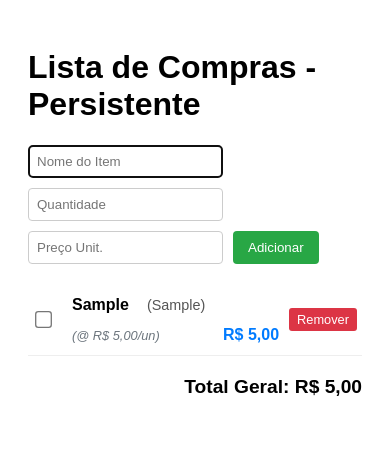
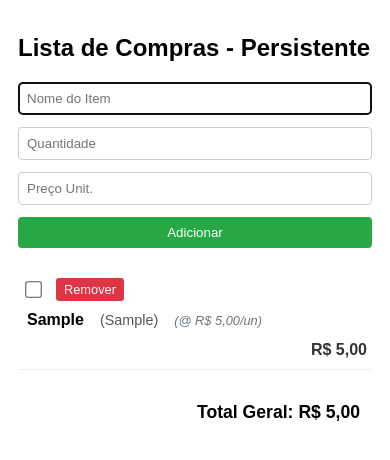
Before and after one commit to Denisson1212/lista-compras-pwa, a plain HTML site: page index.html in a window 390 px wide. Both pictures are taken after typing "Sample", "Sample", "5" into the empty fields and a click on the button "Adicionar". Drawn offline with Linux system fonts and the light colour scheme.

Commit message:
Add files via upload
"Adiciona CSS para responsividade"

```diff
--- a/index.html
+++ b/index.html
@@ -25,6 +25,83 @@
         input.edit-field { padding: 3px; font-size: inherit; font-family: inherit; border: 1px solid #999; border-radius: 3px; margin-right: 5px; box-sizing: border-box; }
         input.edit-field.nome { min-width: 100px; flex-grow: 1; } input.edit-field.qtd { width: 80px; } input.edit-field.preco { width: 80px; }
         li.item-comprado { opacity: 0.6; } .item-comprado .item-info { text-decoration: line-through; color: grey; } .item-comprado .item-preco-total { text-decoration: line-through; color: grey; } .item-comprado input.edit-field { text-decoration: none; opacity: 1; color: initial; }
+    /* --- Media Query para Telas Pequenas (Ex: Celulares) --- */
+@media (max-width: 600px) { /* Aplica estas regras quando a largura da tela for 600px ou menos */
+
+body {
+    padding: 10px; /* Reduz padding geral no celular */
+}
+
+.container {
+    padding: 15px; /* Reduz padding interno do container */
+}
+
+h1 {
+    font-size: 1.5em; /* Reduz um pouco o título */
+    margin-bottom: 20px;
+}
+
+/* Ajustes na Área de Adicionar */
+#area-adicionar {
+    flex-direction: column; /* Empilha os inputs e botão verticalmente */
+    gap: 12px; /* Ajusta o espaçamento vertical */
+}
+
+#area-adicionar input,
+#area-adicionar button {
+    width: 100%; /* Faz cada input/botão ocupar a largura total */
+    box-sizing: border-box; /* Garante que padding não aumente a largura total */
+}
+
+/* Ajustes nos Itens da Lista */
+#lista-compras li {
+    flex-wrap: wrap; /* Permite que os elementos internos (info, actions) quebrem linha */
+    gap: 8px; /* Ajusta espaçamento quando quebrar linha */
+}
+
+.item-info {
+    /* Garante que as informações ocupem quase toda a largura antes dos botões */
+    /* Pode remover min-width se causar problemas */
+    /* min-width: calc(100% - 80px); /* Exemplo: deixa espaço para botões */
+    order: 1; /* Garante que a info venha antes das ações se quebrar */
+    gap: 5px 8px; /* Ajusta espaçamento interno da info */
+}
+
+ /* Faz o preço total ficar abaixo das outras infos se quebrar */
+ .item-preco-total {
+     margin-left: 0; /* Remove margem automática */
+     width: 100%; /* Ocupa linha própria se quebrar */
+     text-align: right; /* Mantém alinhado à direita */
+     padding-top: 5px; /* Espaço acima */
+     color: #333; /* Cor um pouco mais escura para destaque */
+ }
+ /* Esconde o preço unitário em telas muito pequenas (opcional) */
+ /*
+ .item-preco-unit {
+      display: none;
+ }
+ */
+
+.item-actions {
+    order: 2; /* Garante que as ações venham depois da info se quebrar */
+    margin-left: 0; /* Remove margem automática */
+    width: 100%; /* Faz botões ocuparem largura se quebrar */
+    justify-content: flex-end; /* Alinha botões à direita */
+}
+
+#total-area {
+    font-size: 1.1em; /* Reduz um pouco o total geral */
+    padding: 12px;
+}
+}
+
+/* Ajuste adicional para telas muito estreitas, se necessário */
+@media (max-width: 380px) {
+ .item-info .item-texto {
+     min-width: 70px; /* Reduz largura mínima do nome */
+ }
+ /* Poderia reduzir ainda mais fontes ou esconder detalhes aqui */
+}
     </style>
 </head>
 <body>
```
